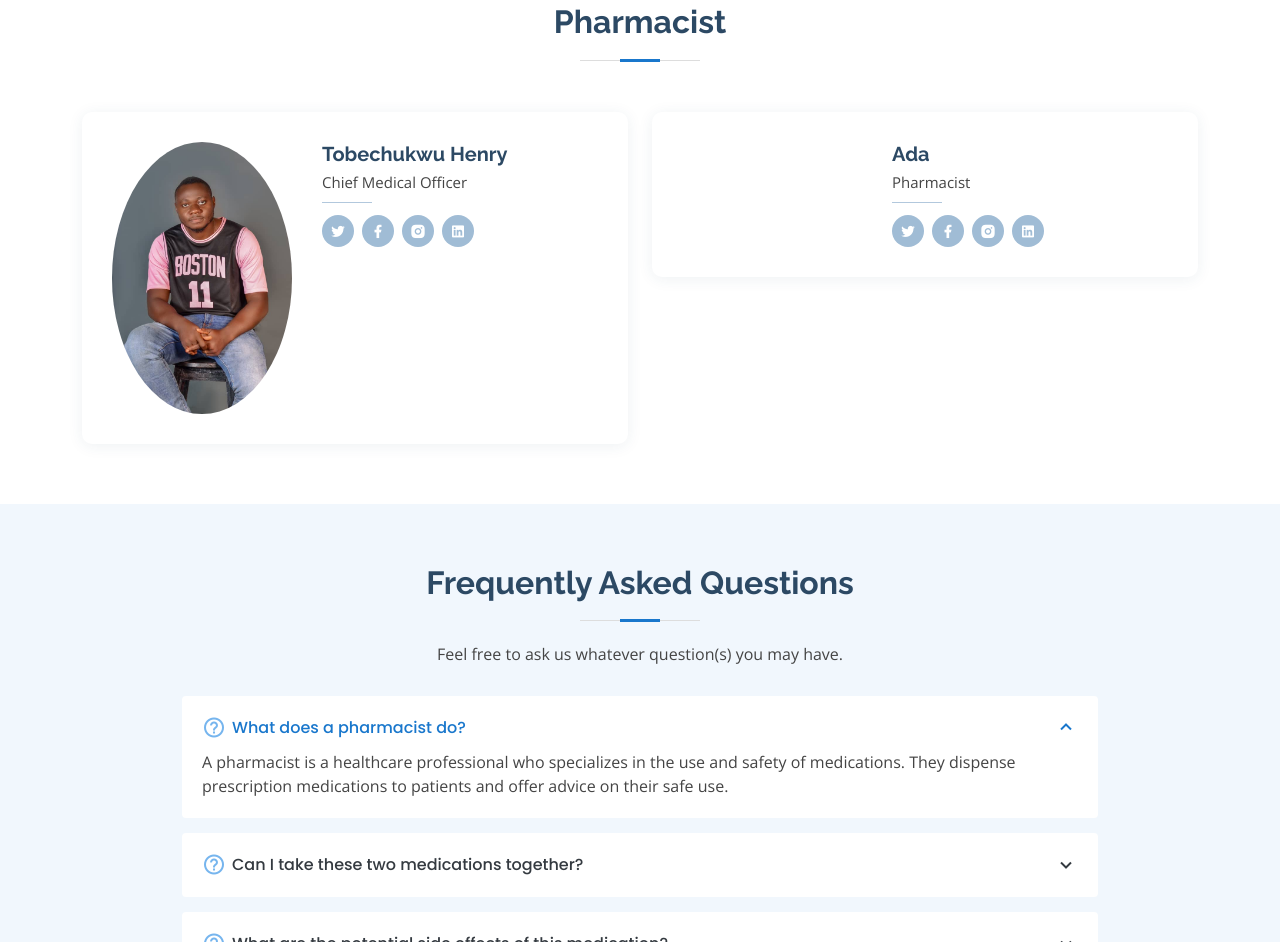
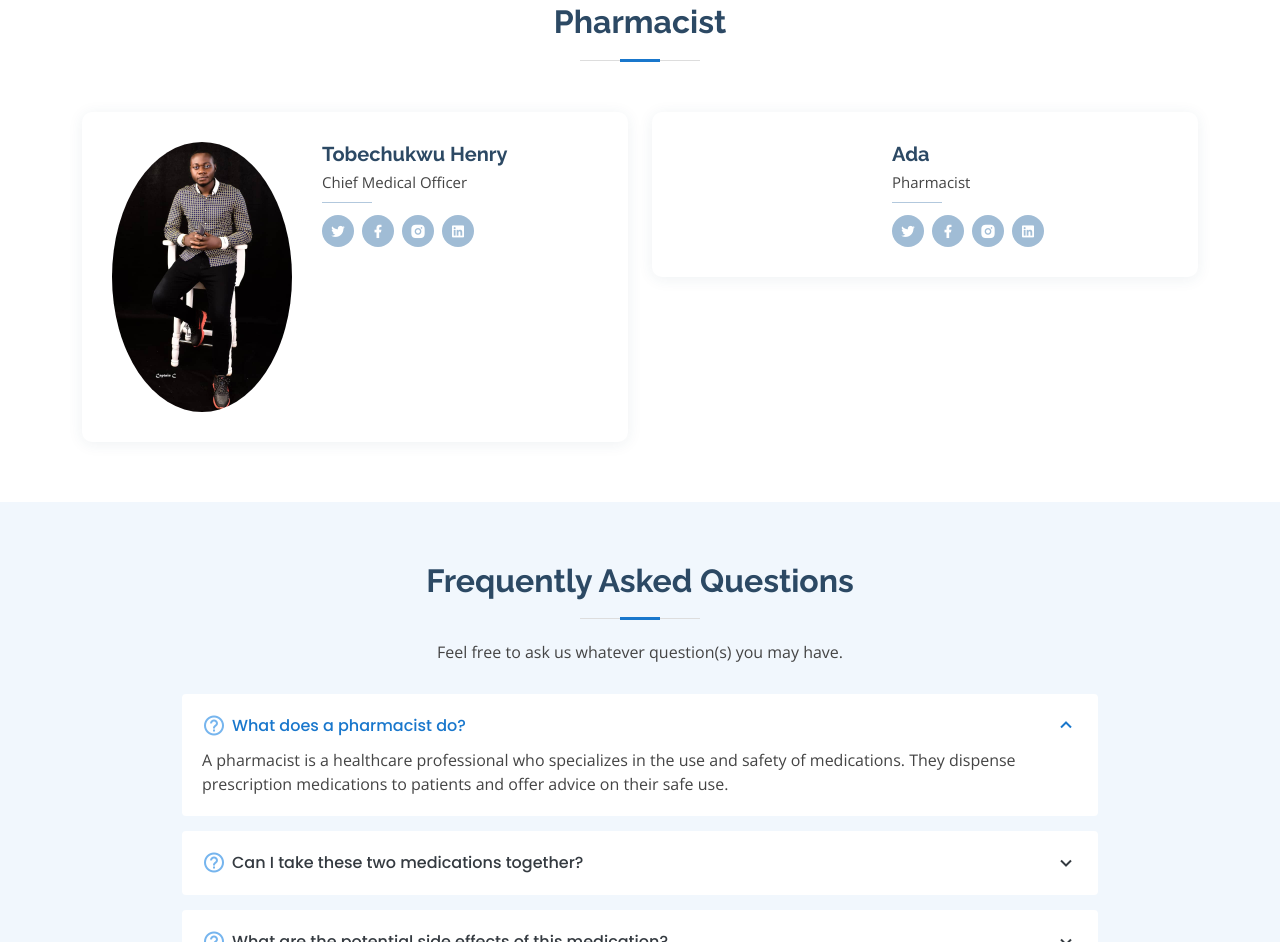
Before and after one commit to Avidson/henrychukwubiz, a plain HTML site: page index.html in a window 1280 px wide. Shown: the part 4230-5172 px from the top of the page. Drawn offline with nearby package versions, Linux system fonts and the light colour scheme.

Commit message:
Update index.html

```diff
--- a/index.html
+++ b/index.html
@@ -460,7 +460,7 @@
 
           <div class="col-lg-6">
             <div class="member d-flex align-items-start">
-              <div class="pic"><img src="assets/img/tobe.jpeg" class="img-fluid" alt=""></div>
+              <div class="pic"><img src="assets/img/tobe2.jpeg" class="img-fluid" alt=""></div>
               <div class="member-info">
                 <h4>Tobechukwu Henry</h4>
                 <span>Chief Medical Officer</span>
```
